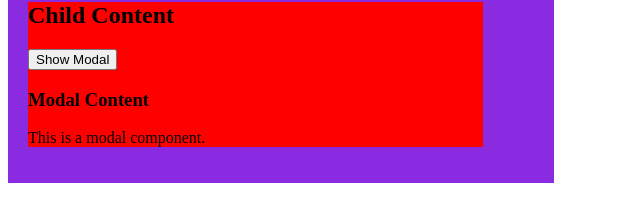
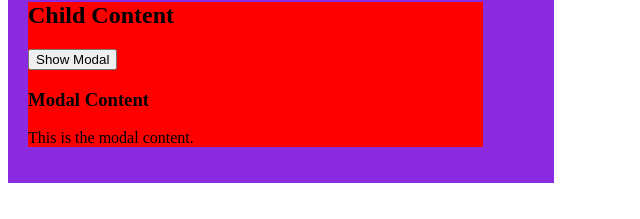
Before and after one commit to acciojob/lift-state-up-1-AmeyPank, a React app: page / in a window 1280 px wide. Both pictures are taken after a click on the button "Show Modal". Shown: the part 106-325 px from the top of the page, without its empty margins (0-640 px from the left). Built offline with nearby package versions, Linux system fonts and the light colour scheme.

Commit message:
This is the modal content.

```diff
--- a/src/components/Parent.js
+++ b/src/components/Parent.js
@@ -29,7 +29,7 @@ const Modal = () => {
   return (
     <div className="modal">
       <h3>Modal Content</h3>
-      <p>This is a modal component.</p>
+      <p>This is the modal content.</p>
     </div>
   );
 };
```
